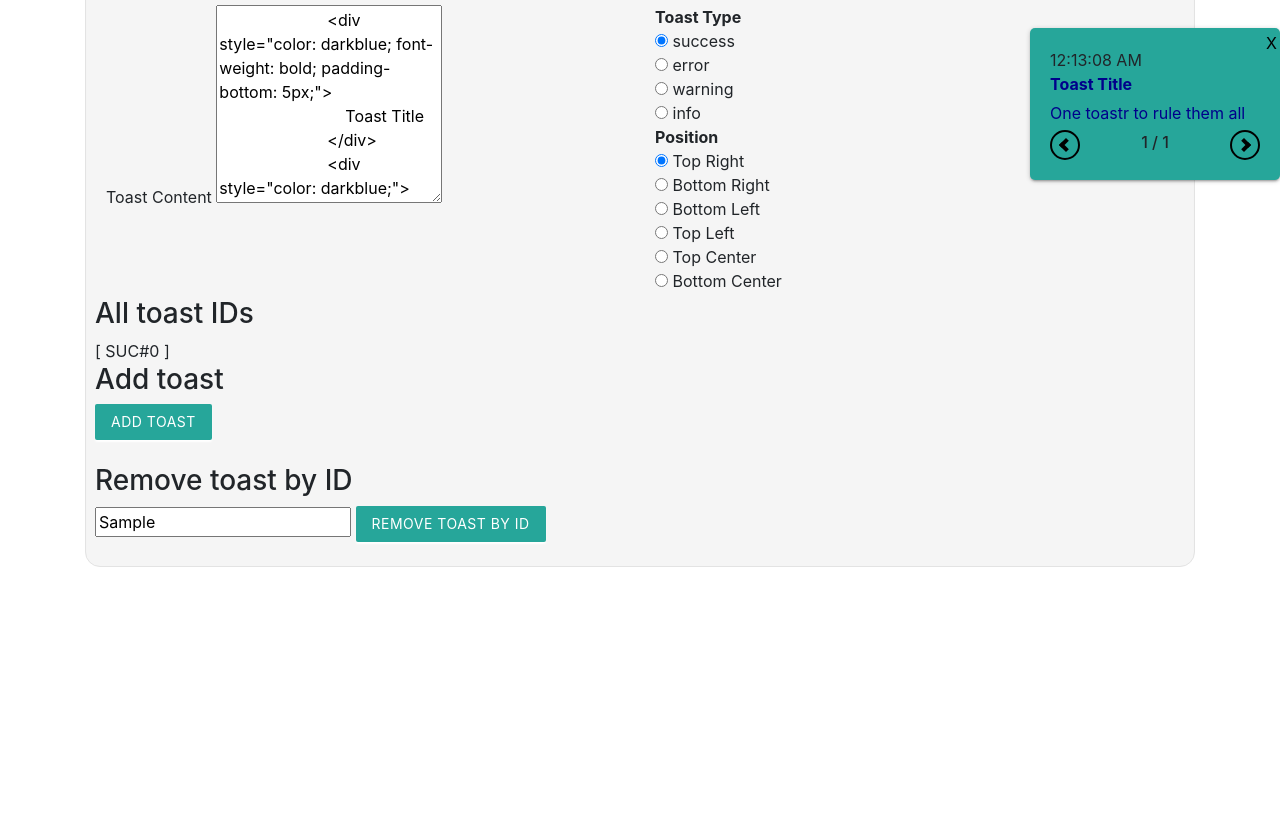
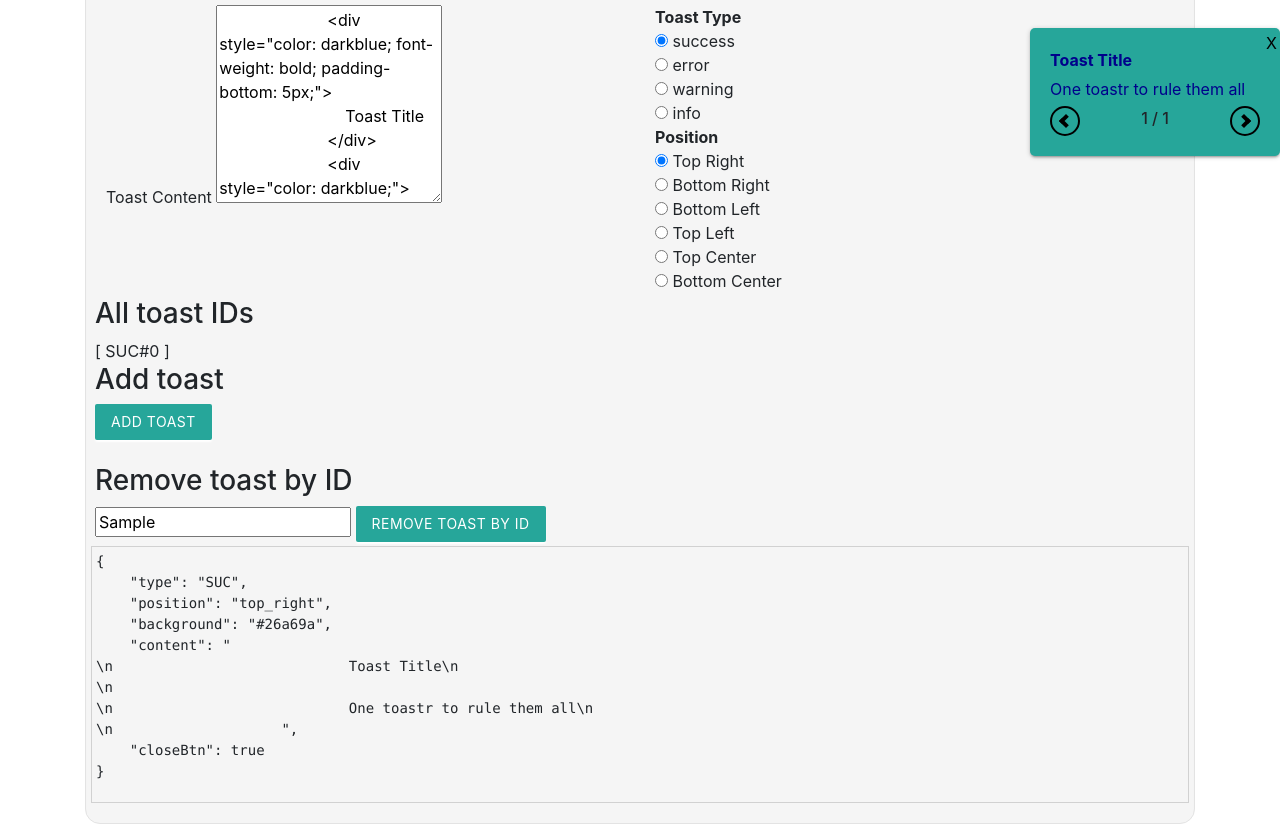
Before and after one commit to we-are-frontend/super-toastr, a website: page index.html in a window 1280 px wide. Both pictures are taken after typing "Sample" into the empty fields and a click on the button "ADD TOAST". Shown: the part 72-896 px from the top of the page. Before the commit the page ends 800 px from the top, so only its background shows below. Drawn offline with nearby package versions, Linux system fonts and the light colour scheme.

Commit message:
feat: json print in demo

```diff
--- a/index.html
+++ b/index.html
@@ -54,7 +54,6 @@
             <div class="col p-1">
                 <h3>All toast IDs</h3>
                 <div id="all-taost-ids">
-
                 </div>
 
                 <h3>Add toast</h3>
@@ -70,6 +69,13 @@
                 </button>
             </div>
         </div>
+
+        <div class="row">
+            <div class="col p-1" style="border: 1px solid #d1d1d1">
+                <pre id="json-config">
+                </pre>
+            </div>
+        </div>
     </section>
 
     <div id="toasts-container" style="z-index: 999999; pointer-events: none; display: flex; position: fixed; top: 0; left: 0; width: 100%; height: 100%;">
@@ -77,11 +83,8 @@
 </body>
 
 <script>
+
     var instanceA = SuperToastrLib.createToaster('instanceA');
-
-    function printIdsToDom(ids) {
-        document.getElementById('all-taost-ids').innerHTML = '[ ' +  ids + ' ]';;
-    }
 
     function getBackgroundForType(type) {
         if (type === 'WAR') {
@@ -112,12 +115,16 @@
             type: toastType,
             position: toastPosition,
             background: getBackgroundForType(toastType),
-            content: prettyDate2(new Date()) + ' ' + toastContent,
+            content: toastContent,
             closeBtn: true
         };
         const addedToastID = instanceA.addToast(toastConfig);
         console.log(instanceA.getAllToastIds());
-        printIdsToDom(instanceA.getAllToastIds());
+
+        document.getElementById('all-taost-ids').innerHTML = '[ ' +  instanceA.getAllToastIds() + ' ]';
+
+        document.getElementById('json-config').innerHTML = JSON.stringify(toastConfig, undefined, 4);
+
         console.log('addedToastID', addedToastID);
     }
 
```
